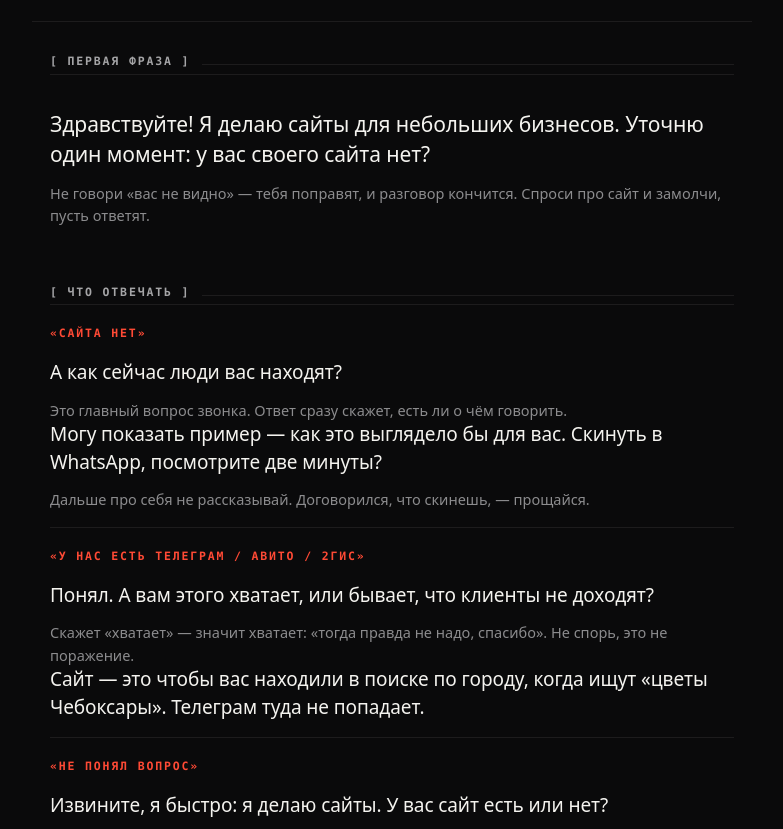
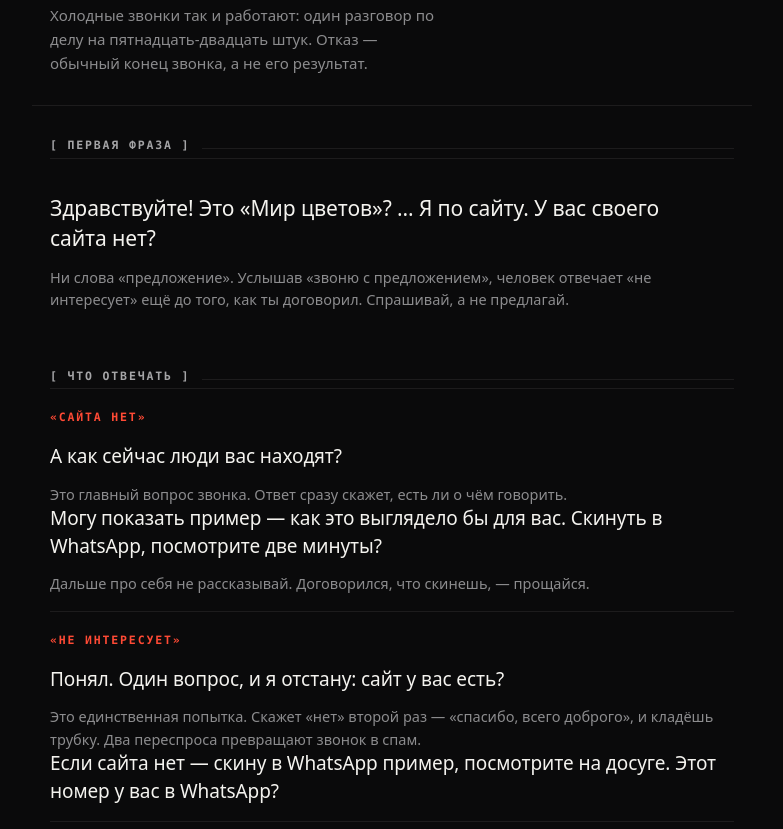
Before and after one commit to mensori-dev/demos, a plain HTML site: page zvonok/index.html in a window 1280 px wide. Shown: the part 255-1084 px from the top of the page, without its empty margins (248-1031 px from the left). Drawn offline with Linux system fonts and the light colour scheme.

Commit message:
fix(zvonok): убрать «звоню с предложением»
После четырёх звонков: «не интересует» приходило в первую секунду,
причина — сам объявлял формат продажи. Теперь открытие — вопрос
«это [название]? я по сайту, у вас своего сайта нет?».

- новая ветка «не интересует»: одна попытка вопросом, потом прощание
- в «не говорим» добавлены «предложение», «уделите минуту»,
  «сотрудничество», «вас не видно»
- в шапке норма: один разговор по делу на 15–20 звонков

```diff
--- a/zvonok/index.html
+++ b/zvonok/index.html
@@ -214,6 +214,7 @@ a{color:inherit;text-decoration:none}
   <p class="mono mono--red">18 ноября</p>
   <h1>Холодный звонок</h1>
   <p>Цель звонка одна — показать пример. Продать по телефону не нужно.</p>
+  <p class="say__h" style="margin-top:12px">Холодные звонки так и работают: один разговор по делу на пятнадцать-двадцать штук. Отказ — обычный конец звонка, а не его результат.</p>
 </header>
 
 <main class="shell">
@@ -221,8 +222,8 @@ a{color:inherit;text-decoration:none}
   <section class="sec" id="pervaya">
     <div class="sec__hd"><p class="mono">первая фраза</p><span class="ln"></span></div>
     <div class="say">
-      <p class="say__t">Здравствуйте! Я делаю сайты для небольших бизнесов. Уточню один момент: у вас своего сайта нет?</p>
-      <p class="say__h">Не говори «вас не видно» — тебя поправят, и разговор кончится. Спроси про сайт и замолчи, пусть ответят.</p>
+      <p class="say__t">Здравствуйте! Это «Мир цветов»? … Я по сайту. У вас своего сайта нет?</p>
+      <p class="say__h">Ни слова «предложение». Услышав «звоню с предложением», человек отвечает «не интересует» ещё до того, как ты договорил. Спрашивай, а не предлагай.</p>
     </div>
   </section>
 
@@ -236,6 +237,15 @@ a{color:inherit;text-decoration:none}
         <p class="say__h">Это главный вопрос звонка. Ответ сразу скажет, есть ли о чём говорить.</p>
         <p class="say__t">Могу показать пример — как это выглядело бы для вас. Скинуть в WhatsApp, посмотрите две минуты?</p>
         <p class="say__h">Дальше про себя не рассказывай. Договорился, что скинешь, — прощайся.</p>
+      </div>
+    </div>
+
+    <div class="br">
+      <p class="br__t">«Не интересует»</p>
+      <div class="say">
+        <p class="say__t">Понял. Один вопрос, и я отстану: сайт у вас есть?</p>
+        <p class="say__h">Это единственная попытка. Скажет «нет» второй раз — «спасибо, всего доброго», и кладёшь трубку. Два переспроса превращают звонок в спам.</p>
+        <p class="say__t">Если сайта нет — скину в WhatsApp пример, посмотрите на досуге. Этот номер у вас в WhatsApp?</p>
       </div>
     </div>
 
@@ -426,6 +436,9 @@ a{color:inherit;text-decoration:none}
   <section class="sec" id="net">
     <div class="sec__hd"><p class="mono">не говорим</p><span class="ln"></span></div>
     <ul class="list list--no">
+      <li>«Звоню с небольшим предложением» — после этой фразы кладут трубку, не дослушав.</li>
+      <li>«Уделите минуту», «хотел бы предложить сотрудничество».</li>
+      <li>«Вас в интернете не видно» — поправят, и разговор кончится.</li>
       <li>«Сайт приведёт вам клиентов» — не проверено, такого клиента у нас ещё нет.</li>
       <li>«У меня двадцать работ» — враньё, вскроется на первом вопросе.</li>
       <li>«Сделаю за час».</li>
```
